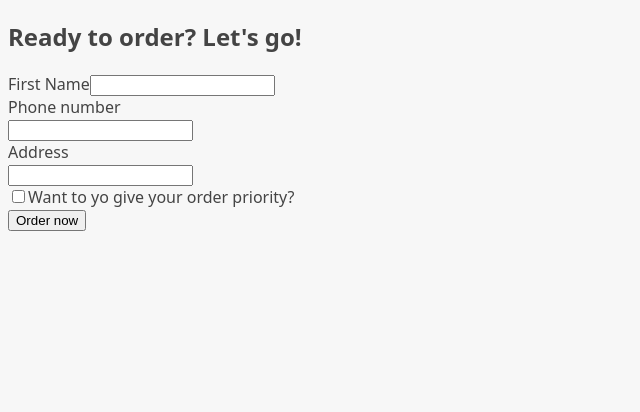
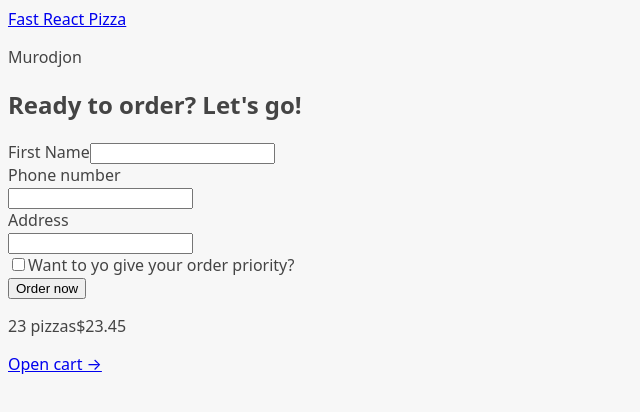
Before and after one commit to FulgurVividus/Fast-React-Pizza, a React (Vite) app: page /order/new in a window 1280 px wide. Shown: the top 412 px of the page, without its empty margins (0-640 px from the left). Built offline with nearby package versions, Linux system fonts and the light colour scheme.

Commit message:
feat: building the App Layout

```diff
--- a/src/App.jsx
+++ b/src/App.jsx
@@ -5,8 +5,12 @@
 import Cart from "./features/cart/Cart";
 import CreateOrder from "./features/order/CreateOrder";
 import Order from "./features/order/Order";
+import AppLayout from "./ui/AppLayout";
 
 const router = createBrowserRouter([
+  {
+    element: <AppLayout />,
+    children: [
       {
         path: "/",
         element: <Home />,
@@ -15,6 +19,8 @@
       { path: "/cart", element: <Cart /> },
       { path: "/order/new", element: <CreateOrder /> },
       { path: "/order/:orderID", element: <Order /> },
+    ],
+  },
 ]);
 
 function App() {
--- /dev/null
+++ b/src/ui/AppLayout.jsx
@@ -0,0 +1,19 @@
+import Header from "./Header";
+import CartOverview from "../features/cart/CartOverview";
+import { Outlet } from "react-router-dom";
+
+function AppLayout() {
+  return (
+    <div>
+      <Header />
+
+      <main>
+        <Outlet />
+      </main>
+
+      <CartOverview />
+    </div>
+  );
+}
+
+export default AppLayout;
--- /dev/null
+++ b/src/ui/Header.jsx
@@ -0,0 +1,13 @@
+import { Link } from "react-router-dom";
+
+function Header() {
+  return (
+    <header>
+      <Link to="/">Fast React Pizza</Link>
+
+      <p>Murodjon</p>
+    </header>
+  );
+}
+
+export default Header;
```
Lines whose indentation alone changed are shown as unchanged.
